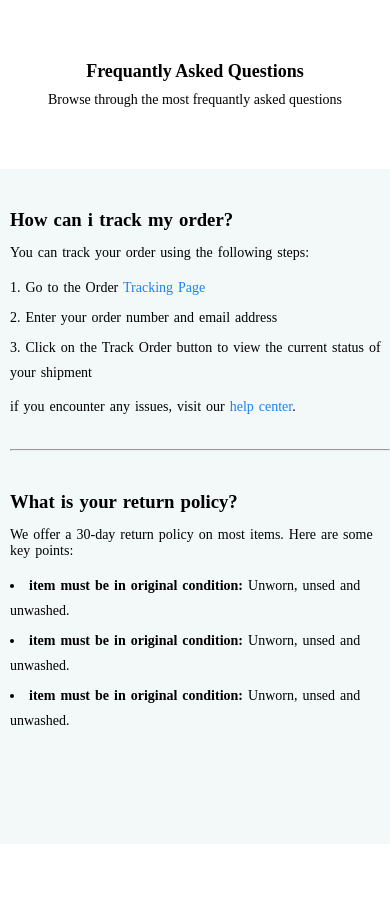
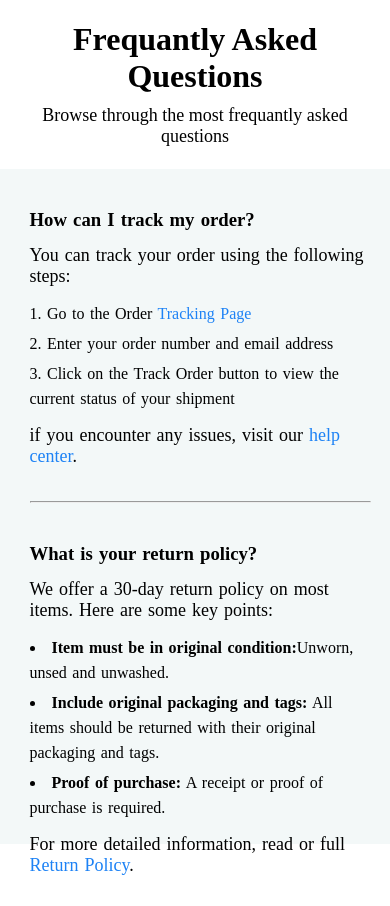
Before and after one commit to nouranelfar/Multi-step-Register-Form, a plain HTML site: page index.html in a window 390 px wide. Before the commit the page ends 844 px from the top, so only its background shows below. Drawn offline with Linux system fonts and the light colour scheme.

Commit message:
Add files via upload

```diff
--- a/index.html
+++ b/index.html
@@ -21,12 +21,14 @@
       justify-content: center;
       align-items: center;
       gap: 10px;
+      padding: 0 10px;
+      text-align: center;
     }
     header h1{
-      font-size: 18px;
+      font-size: 32px;
     }
     header p{
-      font-size: 14px;
+      font-size: 18px;
     }
     main{
       height: 80%;
@@ -37,6 +39,7 @@
       align-items: center;
     }
     main .question{
+      width: 90%;
       padding-top: 40px;
       padding-left: 10px;
       display: flex;
@@ -46,7 +49,7 @@
       word-spacing: 1.5px;
     }
     main .question p{
-      font-size: 14px;
+      font-size: 18px;
     }
     main .question ol,ul{
       display: flex;
@@ -56,7 +59,7 @@
       line-height: 25px;
     }
     main .question li{
-      font-size: 14px;
+      font-size: 16px;
     }
     main .question hr{
       margin-top: 20px;
@@ -68,12 +71,9 @@
     main ul li span{
       font-weight: bold;
     }
-    @media (min-width: 768px) {
-    header h1{
-      font-size: 28px;
-    }
-    header p{
-      font-size: 18px;
+    @media (min-width: 413px) and (max-width: 1023px) {
+    main .question h3{
+      font-size: 24px;
     }
     main .question{
       width:60%;
@@ -82,10 +82,10 @@
       font-size: 18px;
     }
     main .question li{
-      font-size: 16px;
+      font-size: 18px;
     }
     }
-    @media (min-width: 1024px) {
+    @media (min-width: 1024px)  {
       header h1{
       font-size: 32px;
     }
@@ -102,7 +102,7 @@
   </header>
   <main>
     <div class="question">
-      <h3>How can i track my order?</h3>
+      <h3>How can I track my order?</h3>
       <p>You can track your order using the following steps:</p>
       <ol>
         <li>Go to the Order <a href="">Tracking Page</a></li>
@@ -112,14 +112,15 @@
       <p>if you encounter any issues, visit our <a href="">help center</a>.</p>
       <hr>
     </div>
-    <div class="question">
+    <div class="question" style="padding-bottom: 30px;">
       <h3>What is your return policy?</h3>
       <p>We offer a 30-day return policy on most items. Here are some key points:</p>
       <ul>
-        <li><span>item must be in original condition:</span> Unworn, unsed and unwashed.</li>
-        <li><span>item must be in original condition:</span> Unworn, unsed and unwashed.</li>
-        <li><span>item must be in original condition:</span> Unworn, unsed and unwashed.</li>
+        <li><span>Item must be in original condition:</span>Unworn, unsed and unwashed.</li>
+        <li><span>Include original packaging and tags:</span> All items should be returned with their original packaging and tags.</li>
+        <li><span>Proof of purchase:</span> A receipt or proof of purchase is required.</li>
       </ul>
+      <p>For more detailed information, read or full <a href="">Return Policy</a>.</p>
     </div>
 
   </main>
```
